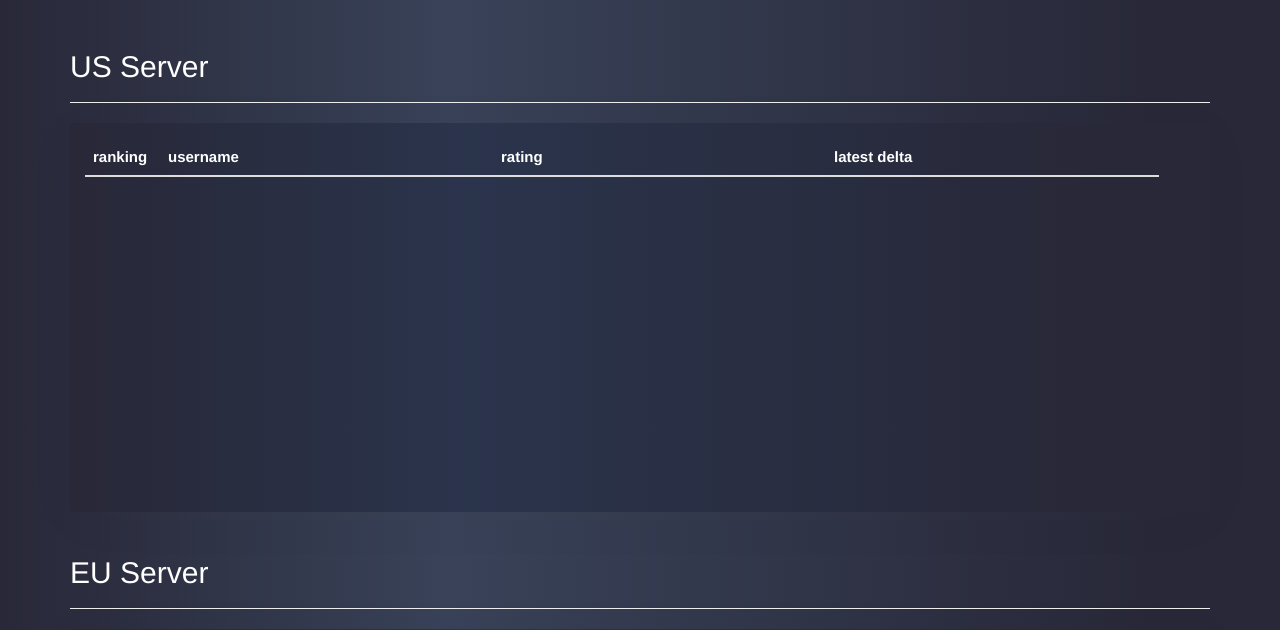
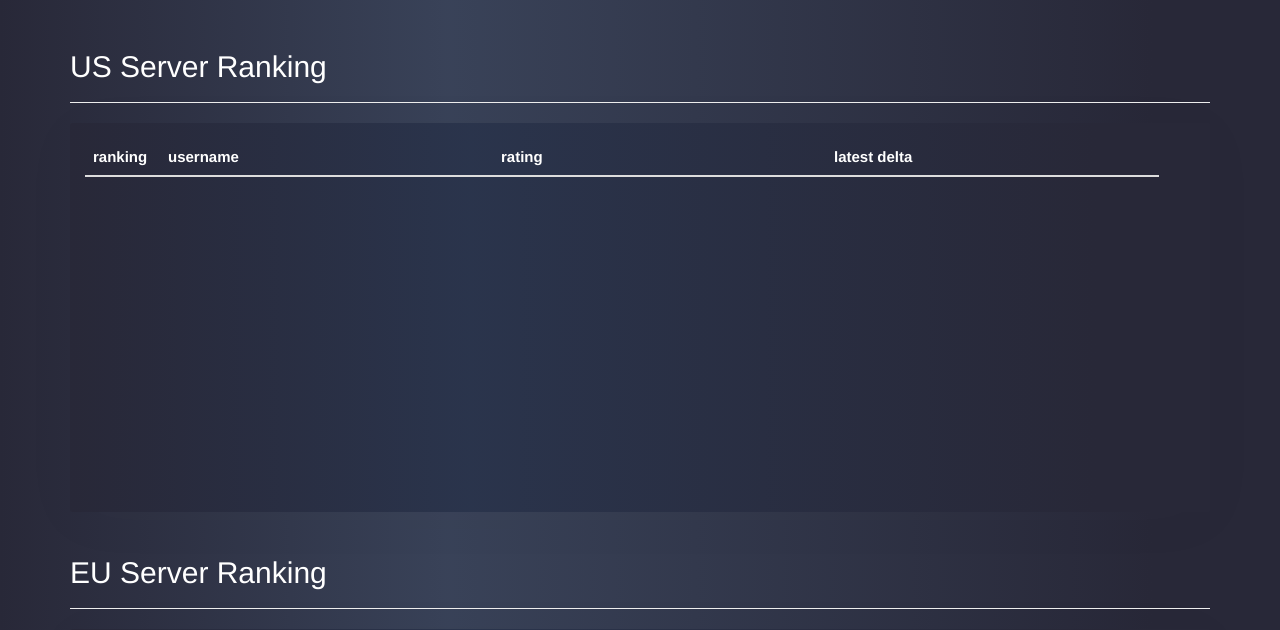
Before and after one commit to raphleu/arma-rankings, a Flask app: page / in a window 1280 px wide. Shown: the part 332-962 px from the top of the page. Run offline with Flask 2, Linux system fonts and the light colour scheme; data that the repository does not hold is empty; some libraries are stand-ins or nearby versions.

Commit message:
Added ranking to the container table heather and change col x6 to col x12.

```diff
--- a/app/templates/ranking-table.html
+++ b/app/templates/ranking-table.html
@@ -3,8 +3,8 @@
     <div class="container">
       <div class="page-header mt-0">
         <div class="row">
-          <div class="col-xs-6">
-            <h2>{{ country.header }} Server</h2>
+          <div class="col-xs-12">
+            <h2>{{ country.header }} Server Ranking</h2>
           </div>
         </div>
       </div>
```
